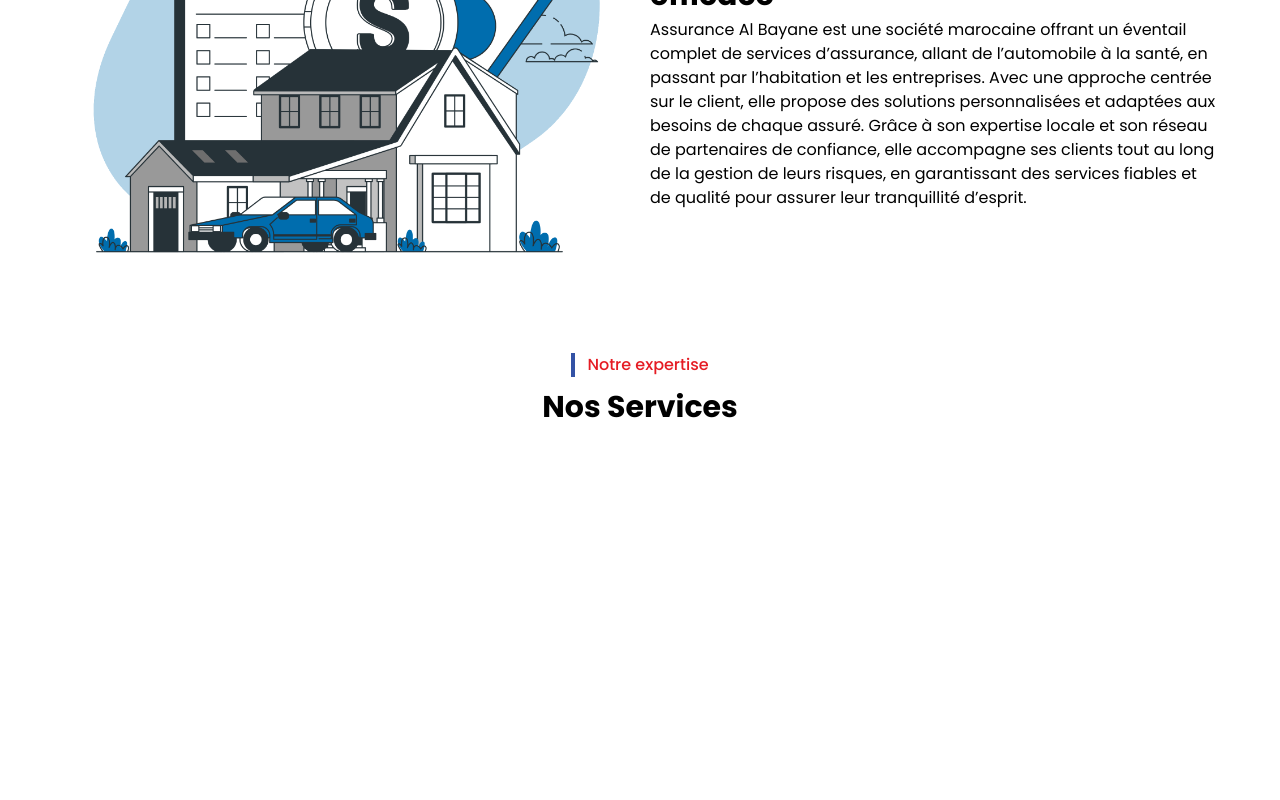
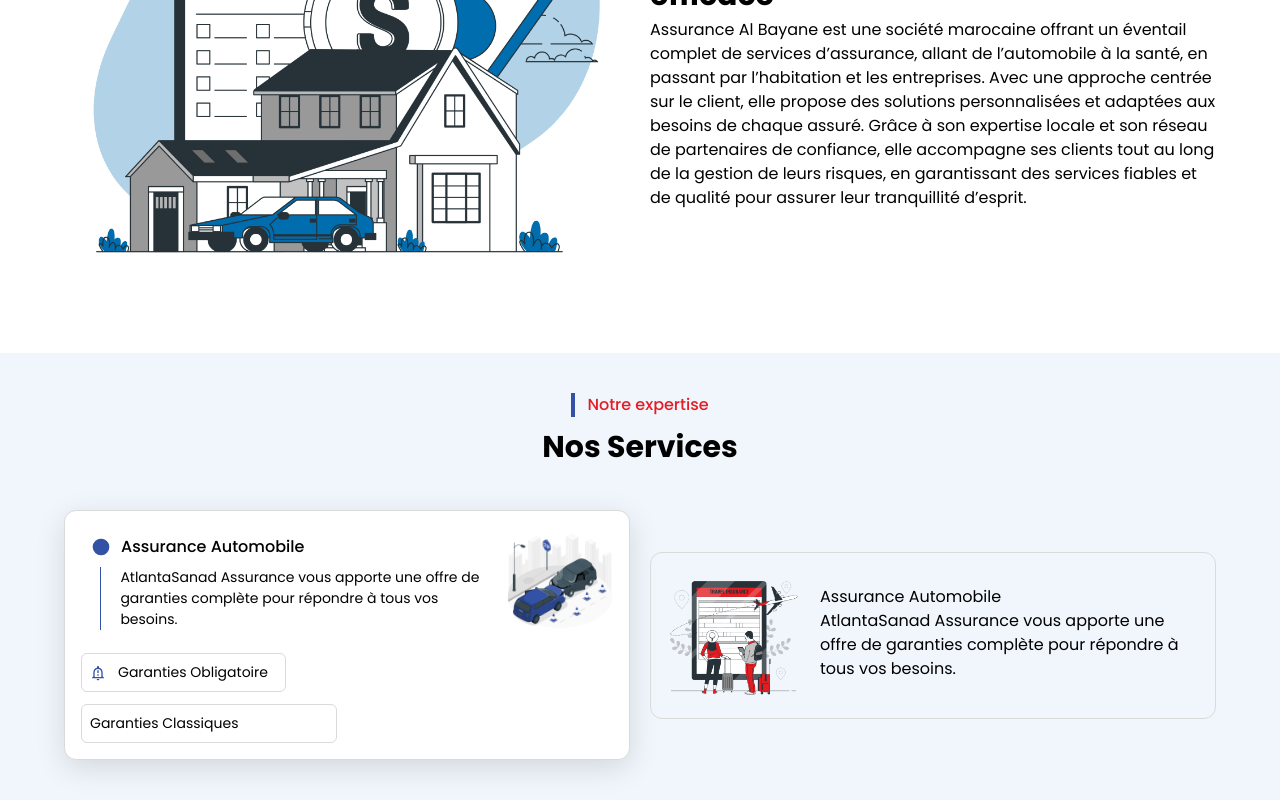
Before and after one commit to imanee11/insurance, a React (Create React App) app: page / in a window 1280 px wide. Shown: the part 1240-2040 px from the top of the page. Before the commit the page ends 1670 px from the top, so only its background shows below. Built offline with nearby package versions, Linux system fonts and the light colour scheme.

Commit message:
just want to push

```diff
--- a/src/components/home/Main.jsx
+++ b/src/components/home/Main.jsx
@@ -4,6 +4,10 @@
 import { LiaHandsHelpingSolid } from "react-icons/lia";
 import { IoHappyOutline } from "react-icons/io5";
 import { LiaUserFriendsSolid } from "react-icons/lia";
+import { TbPointFilled } from "react-icons/tb";
+import { MdOutlineNotificationImportant } from "react-icons/md";
+
+
 
 const Main = () => {
     return (
@@ -24,7 +28,7 @@
                         <div>
                             <div className='flex items-center gap-[2vw]'>
                                 <a href="#about" className='font-medium hover:border-b-[2px] hover:border-[#3352A5]  transition duration-300 text-[15px] '>À propos</a>
-                                <a href="" className='font-medium hover:border-b-[2px] hover:border-[#3352A5]  transition duration-300 text-[15px] '>link2</a>
+                                <a href="#services" className='font-medium hover:border-b-[2px] hover:border-[#3352A5]  transition duration-300 text-[15px] '>Services</a>
                                 <a href="" className='font-medium hover:border-b-[2px] hover:border-[#3352A5]  transition duration-300 text-[15px] '>link3</a>
                             </div>
                         </div>
@@ -133,10 +137,66 @@
 
 
                 {/* services  */}
-                <section>
+                <section className='px-[5vw] bg-[#f1f6fc] pt-10' id='services'>
                     <div className='flex flex-col justify-center items-center'>
                         <p className='border-l-[4px] border-l-[#3352A5] pl-3 text-[#E51C24] font-medium'>Notre expertise</p>
                         <p className='text-[30px] font-bold pt-2 '>Nos Services</p>
+                    </div>
+
+                    <div className='pt-10 pb-10'>
+                        {/* first part */}
+                        <div className='flex gap-5 justify-center items-center'>
+                            {/* left */}
+                            <div className='w-[50vw] flex gap-5 border-[1px] bg-[#fff] border-[#dadada] rounded-xl p-4  shadow-[0_8px_30px_rgb(0,0,0,0.12)] hover:shadow-[rgba(17,_17,_26,_0.1)_0px_0px_16px] transition duration-300 cursor-pointer'>
+                                <div>
+                                    <div className='flex gap-3'>
+                                        <div>
+                                            <div className="flex items-center   ">
+                                                <TbPointFilled className="fa-solid fa-circle text-[40px]  text-[#3352A5]" />
+                                                <p className='flex gap-2 items-center text-[#000] font-medium'>Assurance Automobile</p>
+                                            </div>
+                                            <div className="border-l-[1px] border-[#3352A5] pl-[1.5vw] ml-[1.5vw]">
+                                                {/* <p className="text-[#fff] text-[30px] font-bold">powerful when need.</p> */}
+                                                <p className='text-[14px]'>AtlantaSanad Assurance vous apporte une offre de garanties complète pour répondre à tous vos besoins.</p>
+                                            </div>
+                                        </div>
+                                        <img src={image.auto} alt="" className='w-[20%] object-cover' />
+                                    </div>
+
+
+                                    <div className="pt-5 flex flex-col gap-3">
+                                        <div className="flex items-center gap-3 border-[1px] border-[#dadada] p-2 w-[16vw] rounded-md">
+                                            {/* <i className="fa-solid fa-dumbbell text-[#dd4a79] "></i> */}
+                                            <MdOutlineNotificationImportant className='text-[#3352A5]'/>
+                                            <p className="text-[14px]">Garanties Obligatoire</p>
+                                        </div>
+                                        <div className="flex items-center gap-3 border-[1px] border-[#dadada] p-2 w-[20vw] rounded-md">
+                                            {/* <i className="fa-solid fa-grip text-[#dd4a79]"></i> */}
+                                            <p className="text-[14px]">Garanties Classiques</p>
+                                        </div>
+                                    </div>
+                                </div>
+
+                                {/* <div className='pt-4'>
+                                    <p className='flex gap-2 items-center text-[#000] font-medium pb-1'><TbPointFilled className='text-[#3352A5]'/>Assurance Automobile</p>
+                                    <p className='text-[14px]'>AtlantaSanad Assurance vous apporte une offre de garanties complète pour répondre à tous vos besoins.</p>
+                                </div> */}
+
+                            </div>
+
+                            {/* right */}
+                            <div className='w-[50vw] flex gap-5 border-[1px] border-[#dadada] rounded-xl p-4'>
+                                <img src={image.travel} alt="" className='w-[25%]' />
+                                <div className='pt-4'>
+                                    <p>Assurance Automobile</p>
+                                    <p>AtlantaSanad Assurance vous apporte une offre de garanties complète pour répondre à tous vos besoins.</p>
+                                </div>
+
+                            </div>
+                        </div>
+
+
+
                     </div>
 
                 </section>
```
